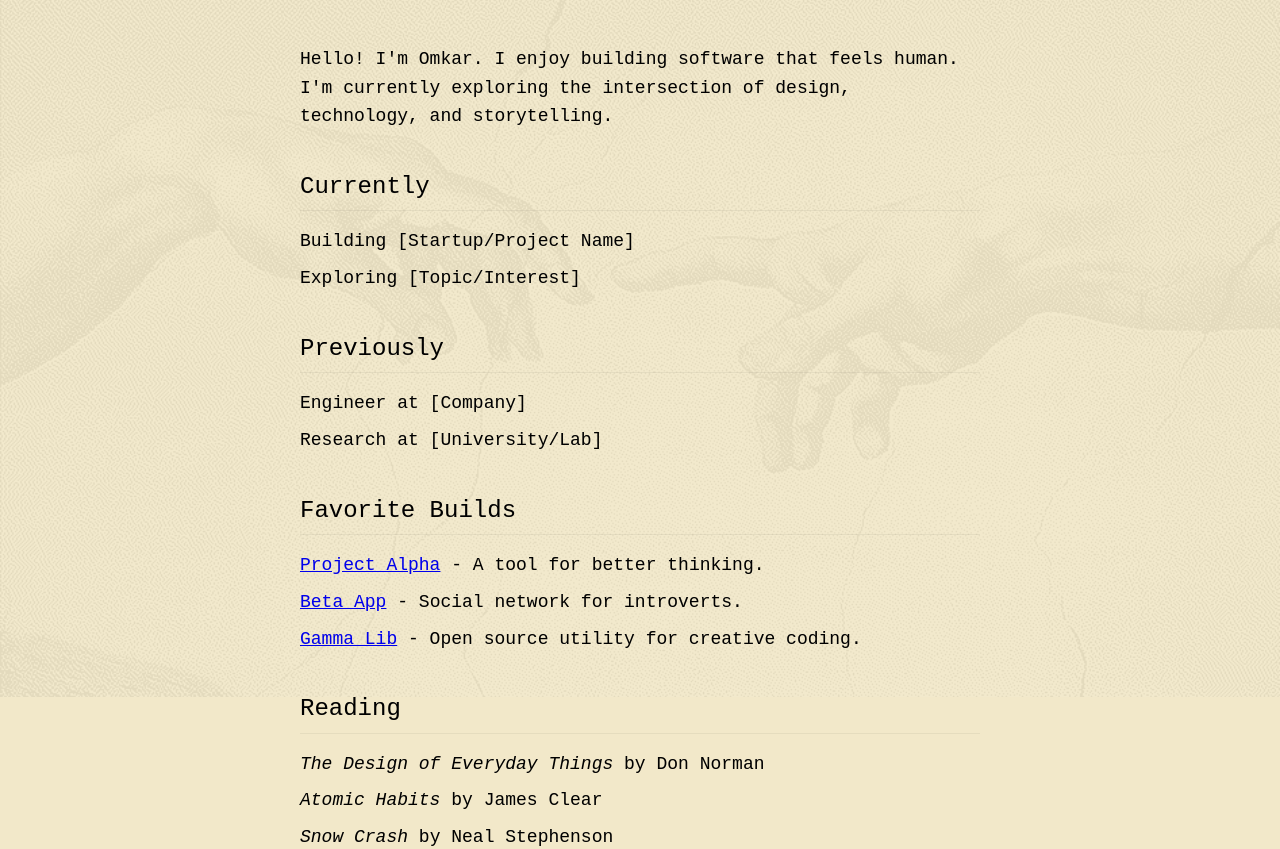
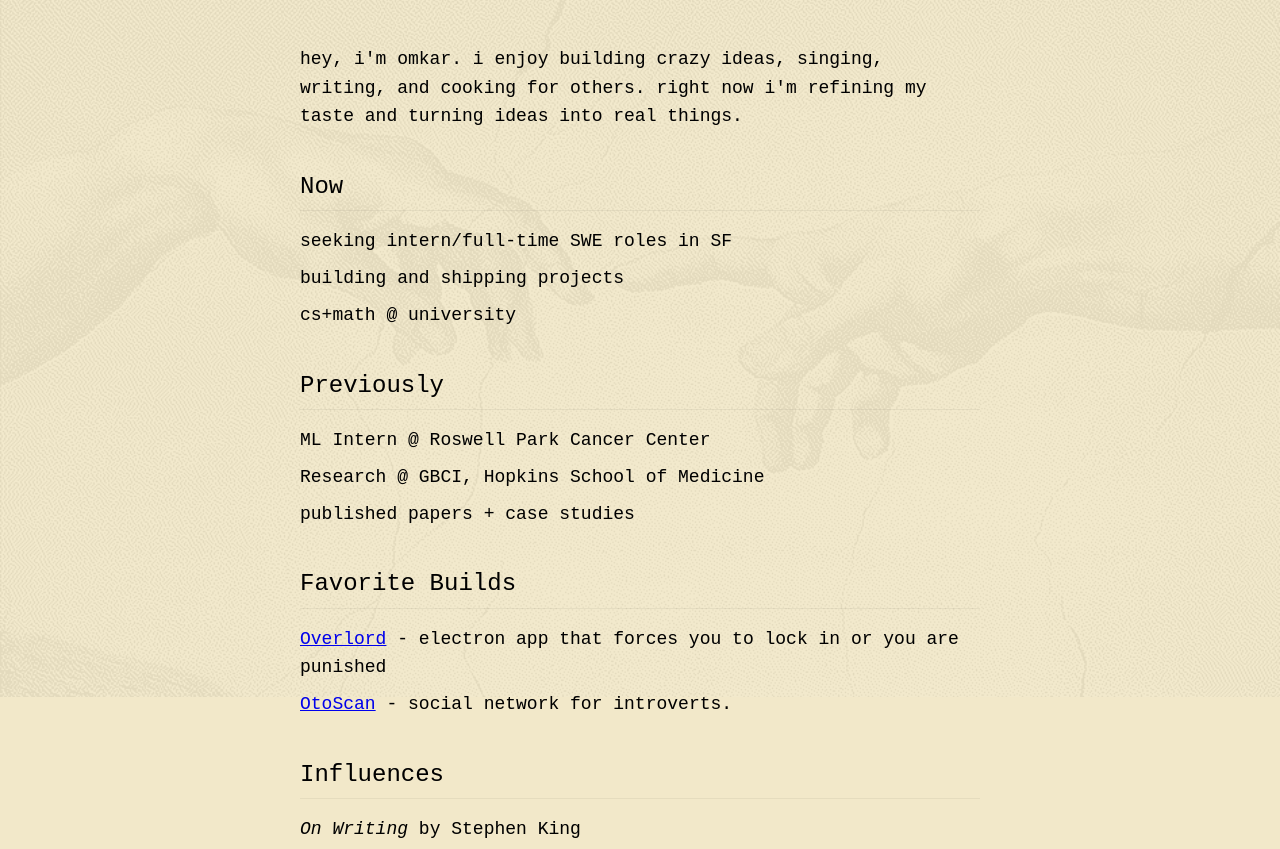
Before and after one commit to OmkarKovvali/personal-website, a plain HTML site: page index.html in a window 1280 px wide. Shown: the part 103-952 px from the top of the page. Drawn offline with Linux system fonts and the light colour scheme.

Commit message:
content changes

```diff
--- a/index.html
+++ b/index.html
@@ -22,33 +22,34 @@
             </div>
 
             <section class="bio">
-                <p>Hello! I'm Omkar. I enjoy building software that feels human. I'm currently exploring the intersection of design, technology, and storytelling.</p>
+                <p>hey, i'm omkar. i enjoy building crazy ideas, singing, writing, and cooking for others. right now i'm refining my taste and turning ideas into real things.</p>
             </section>
 
-            <h2>Currently</h2>
+            <h2>Now</h2>
             <ul>
-                <li>Building [Startup/Project Name]</li>
-                <li>Exploring [Topic/Interest]</li>
+                <li>seeking intern/full-time SWE roles in SF</li>
+                <li>building and shipping projects</li>
+                <li>cs+math @ university</li>
             </ul>
 
             <h2>Previously</h2>
             <ul>
-                <li>Engineer at [Company]</li>
-                <li>Research at [University/Lab]</li>
+                <li>ML Intern @ Roswell Park Cancer Center</li>
+                <li>Research @ GBCI, Hopkins School of Medicine </li>
+                <li>published papers + case studies</li>
             </ul>
 
             <h2>Favorite Builds</h2>
             <ul>
-                <li><a href="#">Project Alpha</a> - A tool for better thinking.</li>
-                <li><a href="#">Beta App</a> - Social network for introverts.</li>
-                <li><a href="#">Gamma Lib</a> - Open source utility for creative coding.</li>
+                <li><a href="#">Overlord</a> - electron app that forces you to lock in or you are punished</li>
+                <li><a href="#">OtoScan</a> - social network for introverts.</li>
             </ul>
 
-            <h2>Reading</h2>
+            <h2>Influences</h2>
             <ul>
-                <li><em>The Design of Everyday Things</em> by Don Norman</li>
-                <li><em>Atomic Habits</em> by James Clear</li>
-                <li><em>Snow Crash</em> by Neal Stephenson</li>
+                <li><em>On Writing</em> by Stephen King</li>
+                <li><em>The Art of Doing Science and Engineering</em> by Richard Hamming</li>
+                <li><em>Man's Search for Meaning</em> by Viktor Frankl</li>
             </ul>
 
             <h2><a href="thoughts.html" style="text-decoration: none; border-bottom: 1px solid currentColor;">Writings</a></h2>
```
